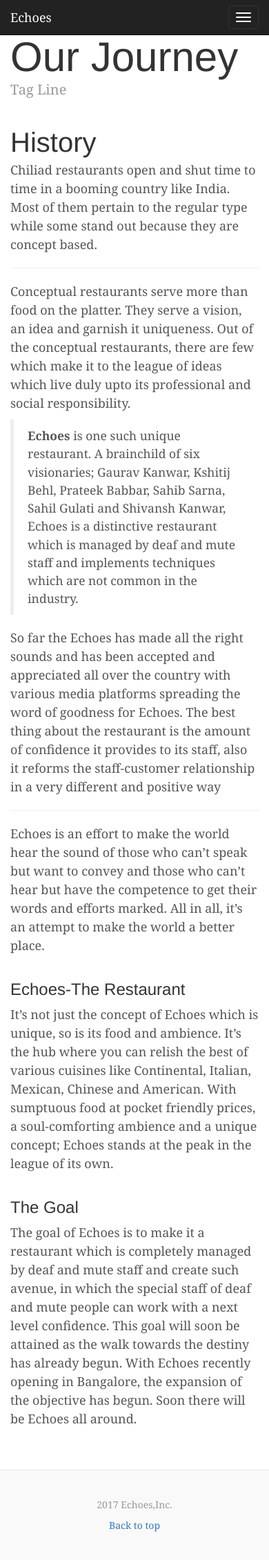
After one commit to akshitagupta7/Echoes, a PHP site: page /echoes/about.html in a window 390 px wide. The commit adds this page. Shown: the whole page at 69% size. Run offline with PHP 8.4, Linux system fonts and the light colour scheme; some libraries are stand-ins or nearby versions.

```diff
--- /dev/null
+++ b/echoes/about.html
@@ -0,0 +1,120 @@
+<!DOCTYPE html>
+<html lang="en">
+  <head>
+  <meta charset="utf-8">
+    <meta http-equiv="X-UA-Compatible" content="IE=edge">
+    <meta name="viewport" content="width=device-width, initial-scale=1">
+    <!-- The above 3 meta tags *must* come first in the head; any other head content must come *after* these tags -->
+    <meta name="description" content="">
+    <meta name="author" content="">
+    <link rel="icon" href="../../favicon.ico">
+
+    <title>About Us!</title>
+
+    <!-- Bootstrap core CSS -->
+    <link href="css/bootstrap.min.css" rel="stylesheet">
+
+    <!-- IE10 viewport hack for Surface/desktop Windows 8 bug -->
+    <link href="css/ie10-viewport-bug-workaround.css" rel="stylesheet">
+
+    <!-- Custom styles for this template -->
+    <link href="css/blog.css" rel="stylesheet">
+
+
+  </head>
+<!-- NAVBAR
+================================================== -->
+  <body>
+    <nav class="navbar navbar-inverse navbar-fixed-top" id="nava">
+      <div class="container">
+        <div class="navbar-header">
+          <button type="button" class="navbar-toggle collapsed" data-toggle="collapse" data-target="#navbar" aria-expanded="false" aria-controls="navbar">
+            <span class="sr-only">Toggle navigation</span>
+            <span class="icon-bar"></span>
+            <span class="icon-bar"></span>
+            <span class="icon-bar"></span>
+          </button>
+
+          <a class="navbar-brand" href="index.html">
+		  <i class="fa fa-home fa-lg" aria-hidden="true"></i>Echoes</a>
+
+
+        </div>
+        <div id="navbar" class="navbar-collapse collapse">
+          <ul class="nav navbar-nav">
+           <li class="active"><a href="aboutus.html">About Us</a></li>
+			<li><a href="events.html">Events</a></li>
+			<li><a href="news.html">News</a></li>
+			<li><a href="menu.html">Menu</a></li>
+
+          </ul>
+        </div><!--/.nav-collapse -->
+      </div>
+    </nav>
+
+
+
+    <div class="container">
+
+      <div class="blog-header">
+        <h1 class="blog-title">Our Journey</h1>
+        <p class="lead blog-description">Tag Line</p>
+      </div>
+
+      <div class="row">
+
+        <div class="col-sm-8 blog-main">
+
+          <div class="blog-post">
+            <h2 class="blog-post-title">History</h2>
+
+
+            <p>Chiliad restaurants open and shut time to time in a booming country like India. Most of them pertain to the regular type while some stand out because they are concept based. </p>
+            <hr>
+            <p>Conceptual restaurants serve more than food on the platter. They serve a vision, an idea and garnish it uniqueness. Out of the conceptual restaurants, there are few which make it to the league of ideas which live duly upto its professional and social responsibility.</p>
+            <blockquote>
+              <p><strong>Echoes</strong> is one such unique restaurant. A brainchild of six visionaries; Gaurav Kanwar, Kshitij Behl, Prateek Babbar, Sahib Sarna, Sahil Gulati and Shivansh Kanwar, Echoes is a distinctive restaurant which is managed by deaf and mute staff  and implements techniques which are not common in the industry.</p>
+            </blockquote>
+            <p>So far the Echoes has made all the right sounds and has been accepted and appreciated all over the country with various media platforms spreading the word of goodness for Echoes. The best thing about the restaurant is the amount of confidence it provides to its staff, also it reforms the staff-customer relationship in a very different and positive way</p>
+            <hr>
+			<p>Echoes is an effort to make the world hear the sound of those who can’t speak but want to convey and those who can’t hear but have the competence to get their words and efforts marked. All in all, it’s an attempt to make the world a better place.</p>
+            <br>
+			<h3>Echoes-The Restaurant</h3>
+			<p>It’s not just the concept of Echoes which is unique, so is its food and ambience. It’s the hub where you can relish the best of various cuisines like Continental, Italian, Mexican, Chinese and American. With sumptuous food at pocket friendly prices, a soul-comforting ambience and a unique concept; Echoes stands at the peak in the league of its own.
+            </p>
+			<br>
+			<h3>The Goal</h3>
+			<p>The goal of Echoes is to make it a restaurant which is completely managed by deaf and mute staff and create such avenue, in which the special staff of deaf and mute people can work with a next level confidence. This goal will soon be attained as the walk towards the destiny has already begun.
+With Echoes recently opening in Bangalore, the expansion of the objective has begun. Soon there will be Echoes all around.</p>
+          </div><!-- /.blog-post -->
+
+
+
+
+
+        </div><!-- /.blog-main -->
+
+
+
+      </div><!-- /.row -->
+
+    </div><!-- /.container -->
+
+    <footer class="blog-footer">
+      <p>2017 Echoes,Inc.</p>
+      <p>
+        <a href="aboutus.html">Back to top</a>
+      </p>
+    </footer>
+
+
+    <!-- Bootstrap core JavaScript
+    ================================================== -->
+    <!-- Placed at the end of the document so the pages load faster -->
+    <script src="https://ajax.googleapis.com/ajax/libs/jquery/1.12.4/jquery.min.js"></script>
+    <script>window.jQuery || document.write('<script src="../../assets/js/vendor/jquery.min.js"><\/script>')</script>
+    <script src="../../dist/js/bootstrap.min.js"></script>
+    <!-- IE10 viewport hack for Surface/desktop Windows 8 bug -->
+    <script src="../../assets/js/ie10-viewport-bug-workaround.js"></script>
+  </body>
+</html>
```
Also changed, not shown: echoes/css/style.css (+62 -1 lines), echoes/index.html (+71 -6 lines), echoes/fonts/font.otf (added), echoes/fonts/font.ttf (added), echoes/imgs/carousel/2.JPG (added), echoes/imgs/carousel/IMG_2257.JPG (added), echoes/lib/css/carousel.css, 3 other files.
